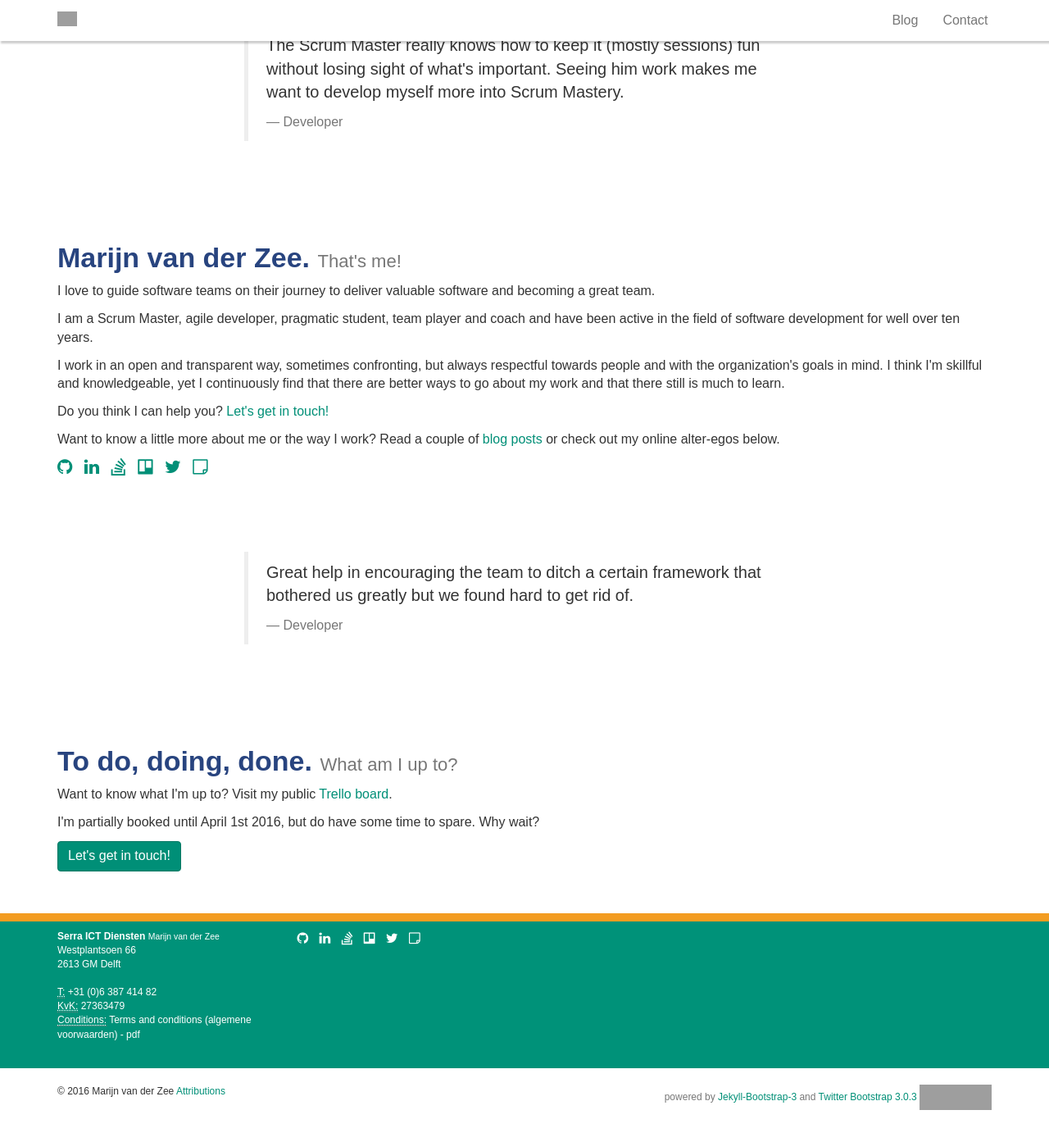
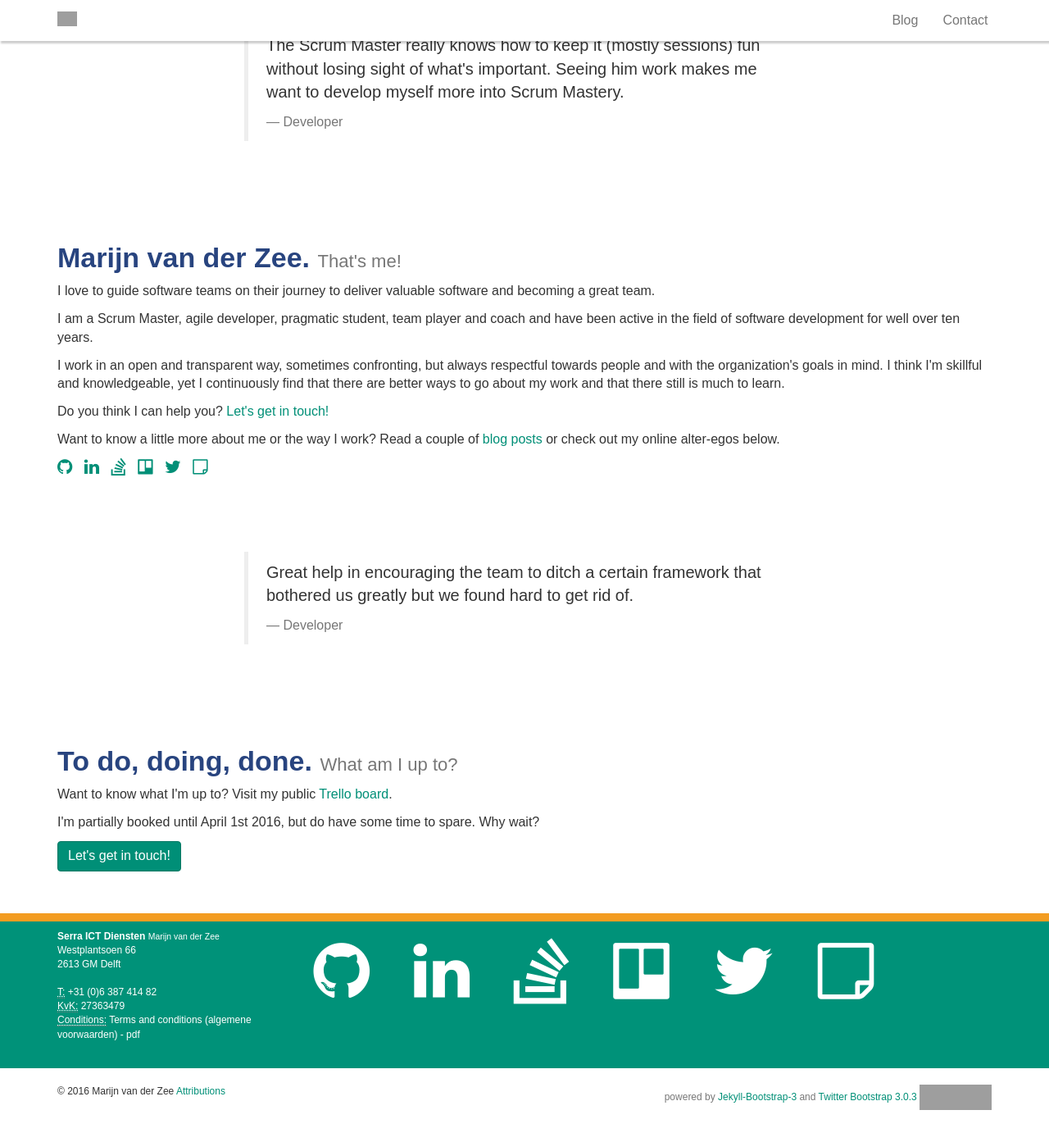
Before and after one commit to serraict/serraict.github.io, a Jekyll site: the page built from index.md, in a window 1280 px wide and 1400 px high, scrolled down 885 px. Shown: the top 1393 px of the window at 82% size. Built offline with Jekyll 4.4.1, drawn with Linux system fonts in a browser that asks for light colours; nearby versions of some CDN libraries; grey boxes are pictures that could not be loaded.

Commit message:
Large banner in page footer

```diff
--- a/_includes/banners/all-online-profiles-bar.html
+++ b/_includes/banners/all-online-profiles-bar.html
@@ -1,4 +1,4 @@
-<ul class="list-inline">
+<ul class="list-inline banner">
     <li><a href="https://github.com/serra"
            title="Github - @serra"><i class="fa fa-github fa-lg"></i> </a></li>
     <li><a href="https://www.linkedin.com/in/marijnvanderzee"
--- a/assets/themes/bootstrap/css/style.css
+++ b/assets/themes/bootstrap/css/style.css
@@ -223,6 +223,11 @@ footer.page-footer {
   margin: 20px 0;
 }
 
+.footer ul.banner li {
+  font-size: 60px;
+  margin: 20px 20px;
+}
+
 /* RESPONSIVE CSS
 -------------------------------------------------- */
 
```
